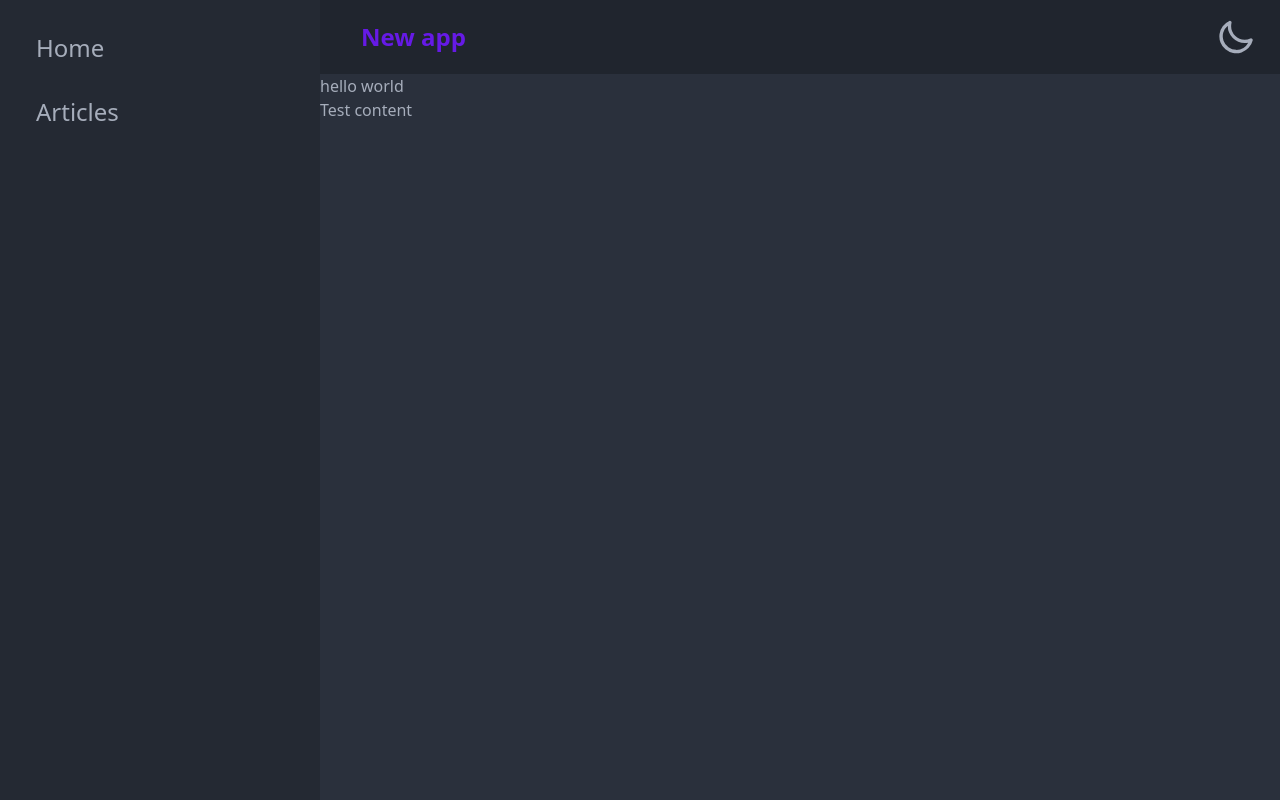
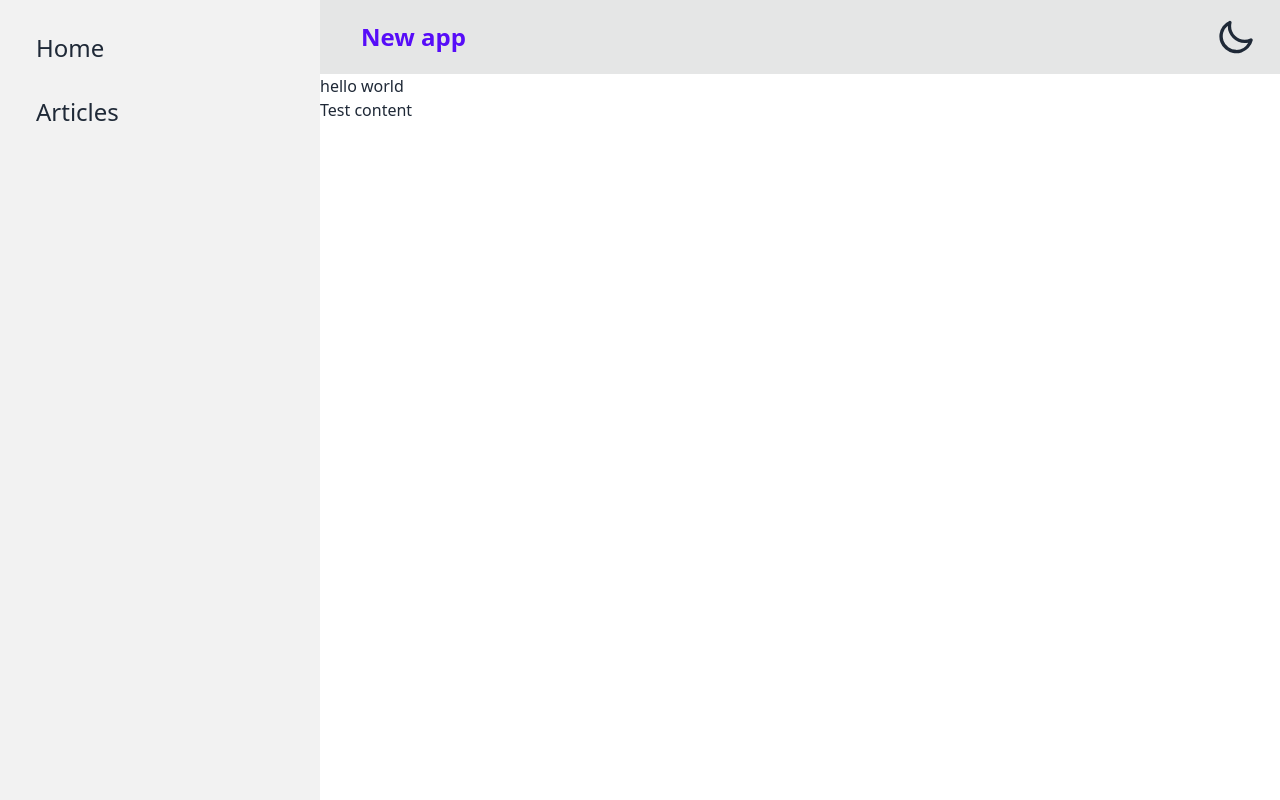
Before and after one commit to JacobLopez-dev/cryptoTop10, a React (Create React App) app in the folder frontend/: page / in a window 1280 px wide. Built offline with nearby package versions, Linux system fonts and the light colour scheme.

Commit message:
Theme toggle update
Theme toggle now properly saves to local storage and displays the correct theme icon

```diff
--- a/frontend/src/components/buttons/ThemeToggle.jsx
+++ b/frontend/src/components/buttons/ThemeToggle.jsx
@@ -1,26 +1,38 @@
 import {useState, useEffect} from 'react'
 
 function ThemeToggle() {
-    const [theme, setTheme] = useState('dark')
+    const THEME_KEY = "ct10.theme"
+    const savedChoice = JSON.parse(localStorage.getItem(THEME_KEY)) || []
+    const [theme, setTheme] = useState(savedChoice)
 
+    // Update state based on theme toggle
     const themeToggle = () => {
-        if(theme === 'dark'){
-            setTheme('light')
+        if(theme[0] === 'dark'){
+            setTheme(['light', 'checked'])
+
         }else{
-            setTheme('dark')
+            setTheme(['dark', 'unchecked'])
         }
     }
 
+    // Set theme on first load and update every time the button is clicked
+    // Saved to local storage
     useEffect(() => {
         const themeAttribute = document.querySelector(".drawer")
-        themeAttribute.dataset.theme = theme
-    }, [theme])
+        const themeToggle = document.querySelector(".theme-toggle")
+        let themeChecked  = theme[1] === 'checked' ? true : false
+
+        themeToggle.checked = themeChecked
+        themeAttribute.dataset.theme = theme[0]
+
+        localStorage.setItem(THEME_KEY, JSON.stringify(theme));
+    }, [theme, themeToggle])
 
   return (
     <>
          <ul className="menu menu-horizontal">
           <li>
-            <label className="swap swap-rotate">
+            <label className="swap swap-rotate rounded-full">
             {/* <!-- this hidden checkbox controls the state --> */}
             <input className='theme-toggle' type="checkbox" onClick={themeToggle}/>
 
```
